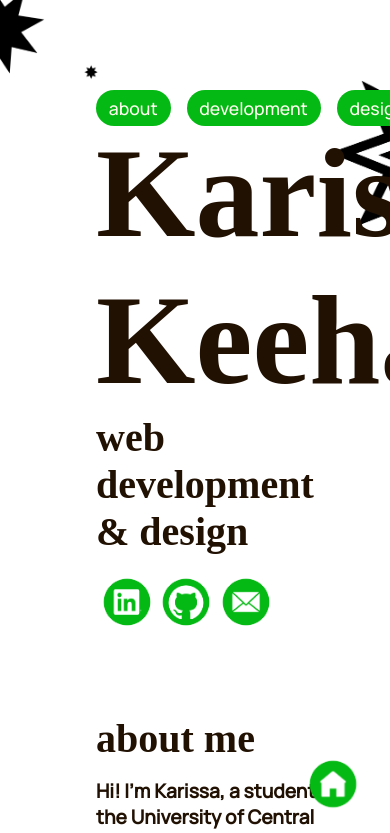
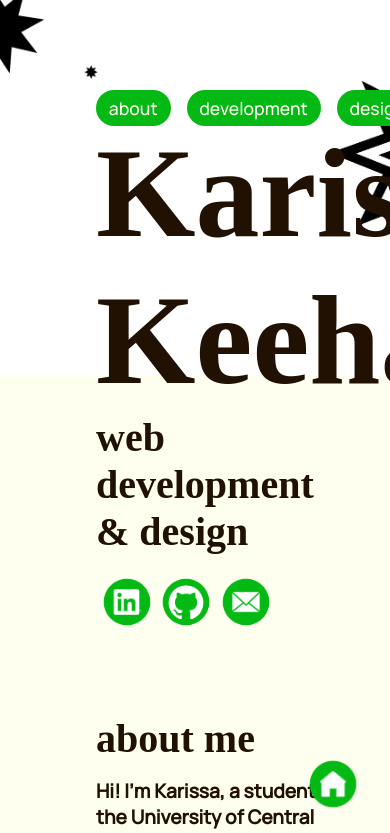
Before and after one commit to klkeehan/portfolio, a React (Create React App) app: page / in a window 390 px wide. Shown: the top 833 px of the page. Built offline with nearby package versions, Linux system fonts and the light colour scheme.

Commit message:
Update App.css

```diff
--- a/src/App.css
+++ b/src/App.css
@@ -225,6 +225,10 @@
     flex: 100%;
     max-width: 100%;
   }
+  .app {
+    background-color: ivory;
+    font-family: system-ui, -apple-system, BlinkMacSystemFont, 'Segoe UI', Roboto, Oxygen, Ubuntu, Cantarell, 'Open Sans', 'Helvetica Neue', sans-serif;
+  }
 }
 
 @media screen and (min-width: 800px) {
```
